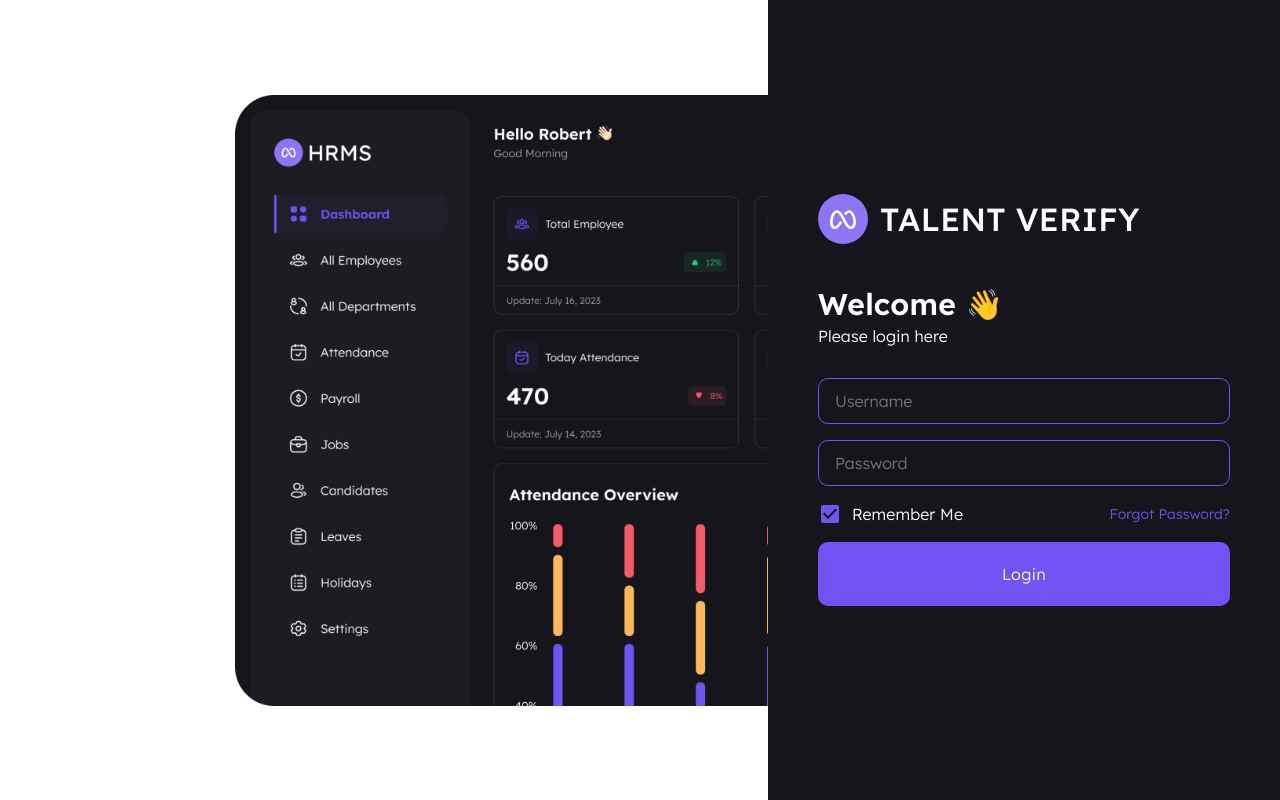
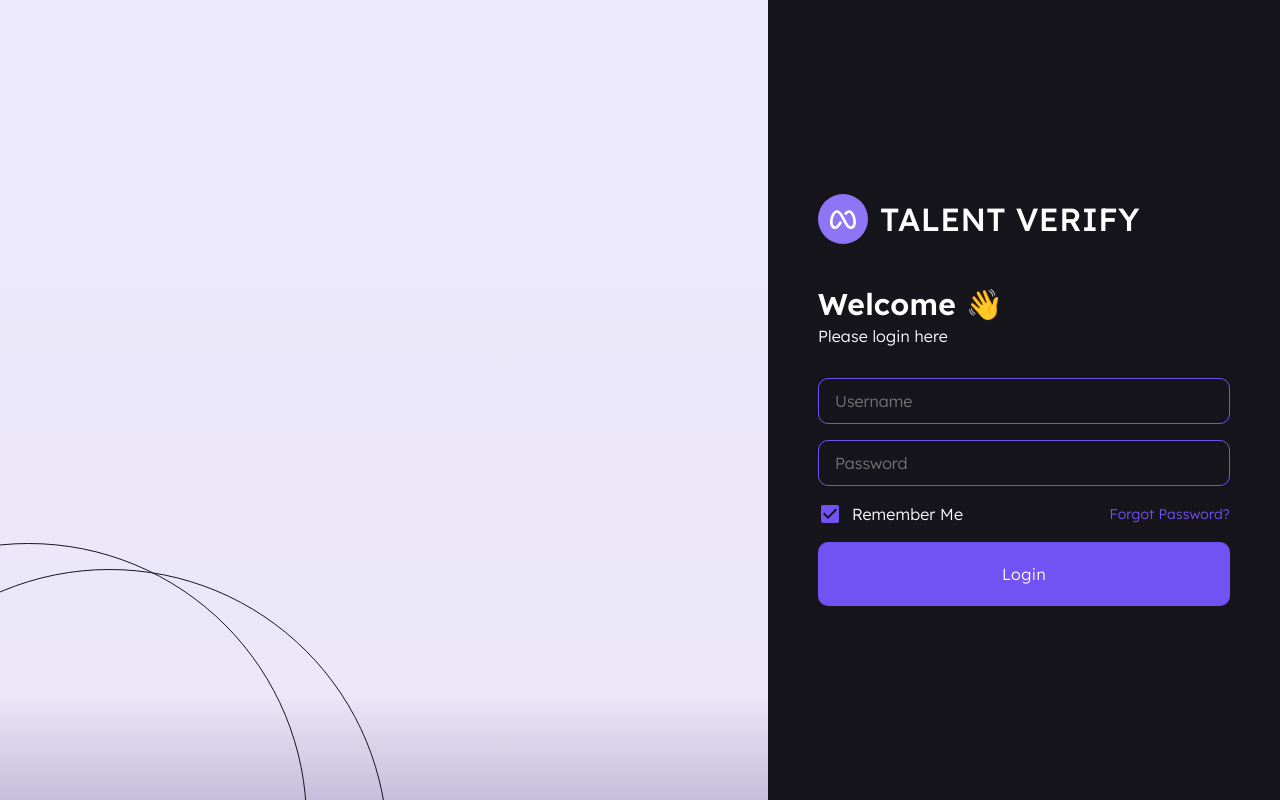
Before and after one commit to Tauya2003/talent-verify-frontend, a React (Vite) app: page /login in a window 1280 px wide. Built offline with nearby package versions, Linux system fonts and the light colour scheme; no server answers.

Commit message:
update login page

```diff
--- a/src/pages/Login.jsx
+++ b/src/pages/Login.jsx
@@ -12,7 +12,6 @@ import { CheckBox } from "@mui/icons-material";
 import { useContext, useEffect } from "react";
 import AuthContext from "../context/AuthContext";
 import { useNavigate } from "react-router-dom";
-import dashboard from "../assets/images/dashboard.png";
 
 const Login = () => {
   const navigate = useNavigate();
@@ -37,14 +36,38 @@ const Login = () => {
     <Box sx={{ display: "flex", height: "100vh", width: "100vw" }}>
       <Box
         sx={{
+          position: "relative",
+          overflow: "hidden",
           width: "60%",
           height: "100%",
-          backgroundImage: `url(${dashboard})`,
-          backgroundSize: "70%",
-          backgroundPosition: "102% 50%",
-          backgroundRepeat: "no-repeat",
+          background:
+            "linear-gradient(180deg, #7152F320 0%, #5A3DC420 87%, #4A2E8D50 100%)",
         }}
-      />
+      >
+        <Box
+          sx={{
+            width: "557px",
+            height: "557px",
+            border: "1px solid #16151C",
+            borderRadius: "50%",
+            position: "absolute",
+            bottom: "-300px",
+            left: "-250px",
+          }}
+        />
+
+        <Box
+          sx={{
+            width: "557px",
+            height: "557px",
+            border: "1px solid #16151C",
+            borderRadius: "50%",
+            position: "absolute",
+            bottom: "-326px",
+            left: "-169px",
+          }}
+        />
+      </Box>
 
       <Box
         sx={{
@@ -52,6 +75,7 @@ const Login = () => {
           width: "40%",
           height: "100%",
           backgroundColor: "#16151C",
+          // backgroundColor: "#4A2E8D",
           display: "flex",
           flexDirection: "column",
           justifyContent: "center",
```
